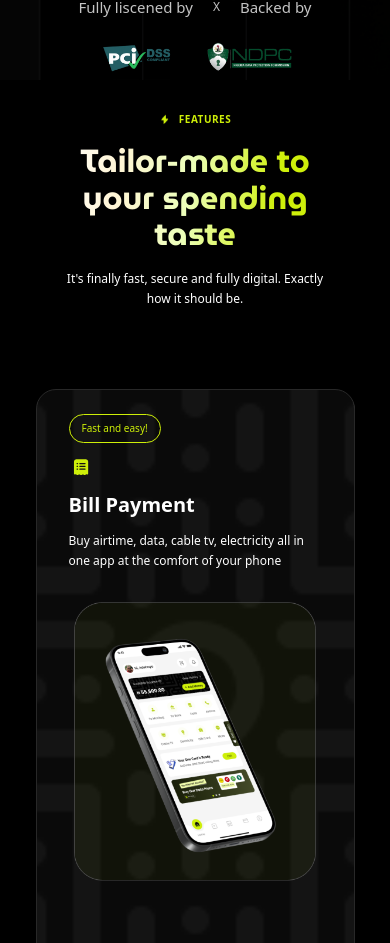
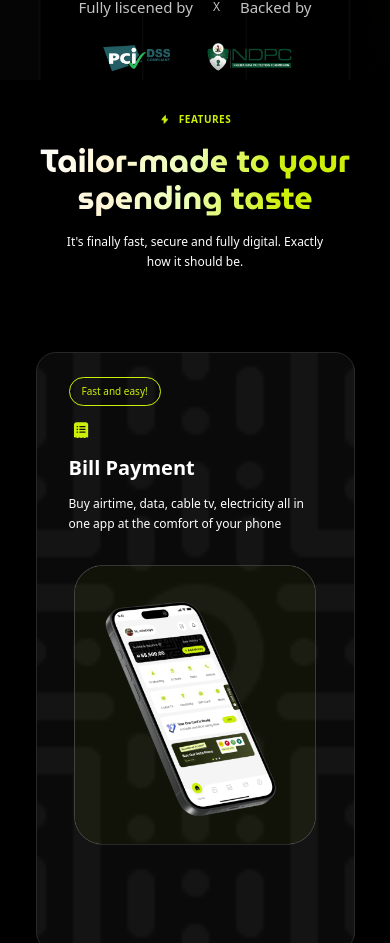
Before and after one commit to LollyTim/monita-landingPage, a React (Vite) app: page / in a window 390 px wide. Shown: the part 911-1854 px from the top of the page. Built offline with nearby package versions, Linux system fonts and the light colour scheme.

Commit message:
made changes

```diff
--- a/src/components/sections/FeaturesSection.tsx
+++ b/src/components/sections/FeaturesSection.tsx
@@ -16,7 +16,7 @@ const FeaturesSection = () => {
                         </p>
                     </div>
 
-                    <h1 className='text-[32px] lg:text-[64px] leading-[1.15] lg:leading-[69px] text-center w-full max-w-[330px] sm:max-w-[400px] lg:max-w-[680px] font-MuseoModerno font-bold px-4'
+                    <h1 className='text-[32px] lg:text-[64px] leading-[1.15] lg:leading-[69px] text-center w-[360px] sm:max-w-[400px] lg:max-w-[680px] font-MuseoModerno font-bold px-4'
                         style={{
                             background: 'linear-gradient(97.46deg, #FFFFFF 4.79%, #FFF5D5 25.87%, #ECFFB9 47.72%, #CEEF0A 74.55%)',
                             WebkitBackgroundClip: 'text',
```
